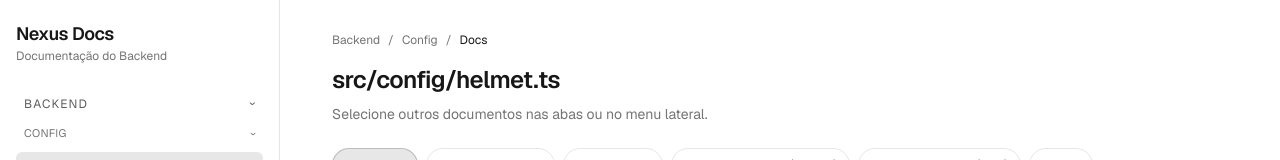
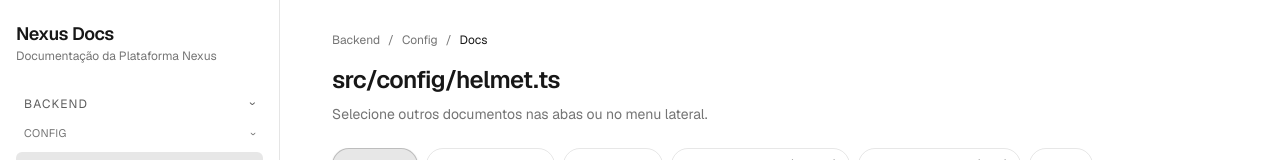
Before and after one commit to NexusComunicacao-Dev/docs, a Next.js app: page / in a window 1280 px wide. Shown: the top 160 px of the page. Built offline with nearby package versions, Linux system fonts and the light colour scheme.

Commit message:
fix(docs): atualizar descrição da documentação para refletir a plataforma Nexus

```diff
--- a/src/app/page.tsx
+++ b/src/app/page.tsx
@@ -150,7 +150,7 @@
               <Link href="/" className="block text-lg font-semibold tracking-tight transition-colors hover:text-foreground/80">
                 Nexus Docs
               </Link>
-              <p className="text-xs text-foreground/60">Documentação do Backend</p>
+              <p className="text-xs text-foreground/60">Documentação da Plataforma Nexus</p>
             </div>
 
             {/* Navegação colapsável com JS */}
```
Also changed, not shown: 1 other file (tests, documents, lock files or other folders).
